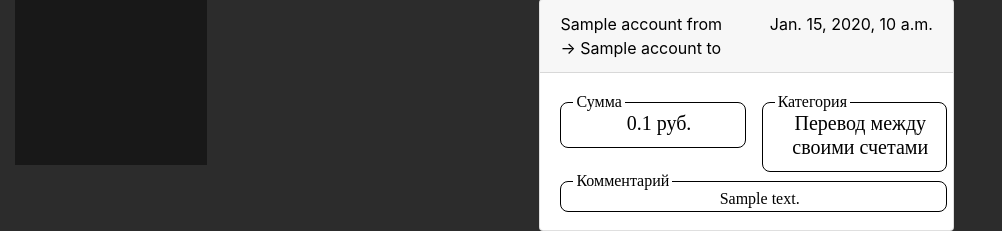
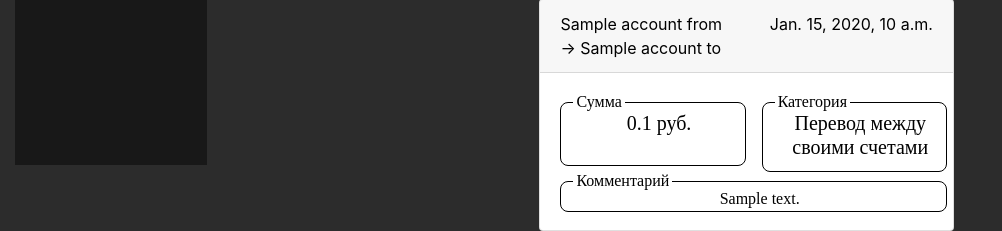
Before and after one commit to PitKoro/budget-manager, a Django app: template core/templates/core/history.html in a window 1280 px wide. Shown: the part 635-866 px from the top of the page, without its empty margins (0-1002 px from the left). Run offline with Django 3.2, Linux system fonts and the light colour scheme; the template is opened without the code that fills it: most values are stand-ins (such as "Sample title", 1, 10 or a date in 2020); some libraries are stand-ins or nearby versions.

Commit message:
Выровнял рамки во внутренних транзакциях, исправил вывод комментария в зависимости от его наличия

```diff
--- a/core/static/css/core.css
+++ b/core/static/css/core.css
@@ -58,6 +58,10 @@ aside {
   padding-inline-start: 0.75em;
 }
 
+.redo-fieldset.inner-amount {
+  height: 90%;
+}
+
 .redo-legend {
   color: black;
   padding-inline-start: 3px;
--- a/core/templates/core/history.html
+++ b/core/templates/core/history.html
@@ -59,6 +59,7 @@
 
                                     </div>
                                 </div>
+                                {% if el.commentary %}
                                     <div class="row">
                                         <div class="col">
                                             <fieldset class="reset-this redo-fieldset history-commentary">
@@ -68,6 +69,7 @@
 
                                         </div>
                                     </div>
+                                {% endif %}
                             </div>
                         </div>
                     </div>
@@ -100,14 +102,17 @@
 
                                     </div>
                                 </div>
+                                {% if el.commentary %}
                                     <div class="row">
                                         <div class="col">
                                             <fieldset class="reset-this redo-fieldset history-commentary">
                                                 <legend class="reset-this redo-legend"> Комментарий </legend>
                                                 <p class="card-text text-center">{{ el.commentary }}</p>
                                             </fieldset>
+
                                         </div>
                                     </div>
+                                {% endif %}
                             </div>
                         </div>
                     </div>
@@ -127,7 +132,7 @@
                             <div class="card-body">
                                 <div class="row justify-content-around">
                                     <div class="col">
-                                        <fieldset class="reset-this redo-fieldset">
+                                        <fieldset class="reset-this redo-fieldset inner-amount">
                                             <legend class="reset-this redo-legend"> Сумма </legend>
                                             <h5 class="card-title  text-center">{{ el.amount|division:100 }} руб.</h5>
                                         </fieldset>
@@ -139,14 +144,17 @@
                                         </fieldset>
                                     </div>
                                 </div>
+                                {% if el.commentary %}
                                     <div class="row">
                                         <div class="col">
                                             <fieldset class="reset-this redo-fieldset history-commentary">
                                                 <legend class="reset-this redo-legend"> Комментарий </legend>
                                                 <p class="card-text text-center">{{ el.commentary }}</p>
                                             </fieldset>
+
                                         </div>
                                     </div>
+                                {% endif %}
                             </div>
                         </div>
                     </div>
```
Lines whose indentation alone changed are shown as unchanged.
